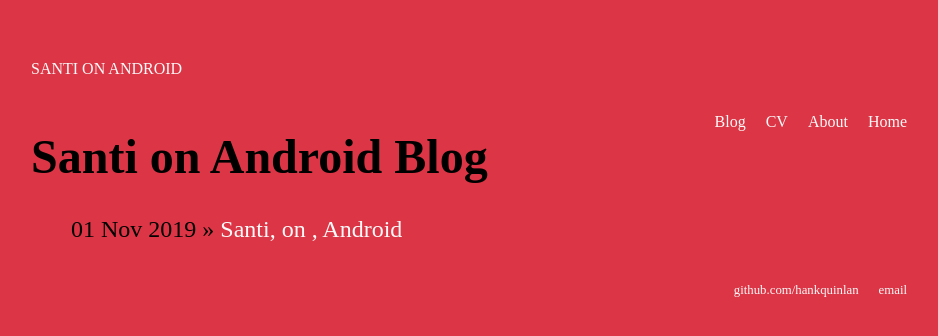
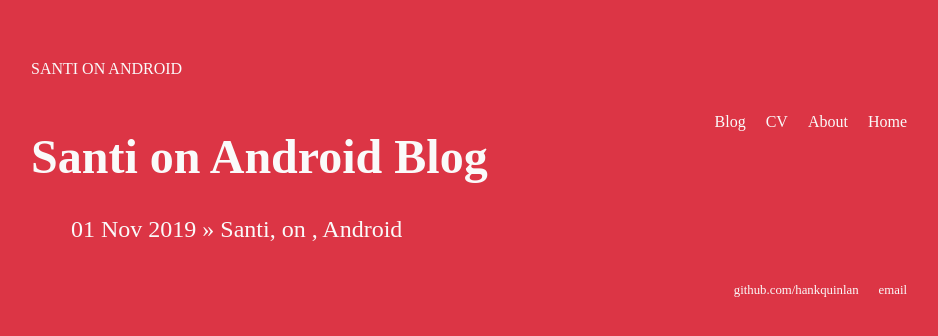
Before and after one commit to SantiOnAndroid/SantiOnAndroid.github.io, a Jekyll site: the page built from blog/index.html, in a window 1280 px wide. Shown: the top 336 px of the page, without its empty margins (161-1099 px from the left). Built offline with Jekyll 4.4.1, drawn with Linux system fonts in a browser that asks for light colours; some web fonts are replaced.

Commit message:
modificant titolj

```diff
--- a/css/main.css
+++ b/css/main.css
@@ -43,6 +43,7 @@ a:hover {
 h1 {
     font-size: 3em;
     font-family:inherit;
+    color: #fafafa;
 }
 p {
     font-size: 1.5em;
@@ -52,6 +53,7 @@ p {
 footer {
     border-top: 1px solid inherit;
     font-size: .8em;
+
 }
 
 ul.posts {
@@ -61,4 +63,5 @@ ul.posts {
 
 ul.posts li {
     list-style: none;
+    color: #fafafa;
 }
```
